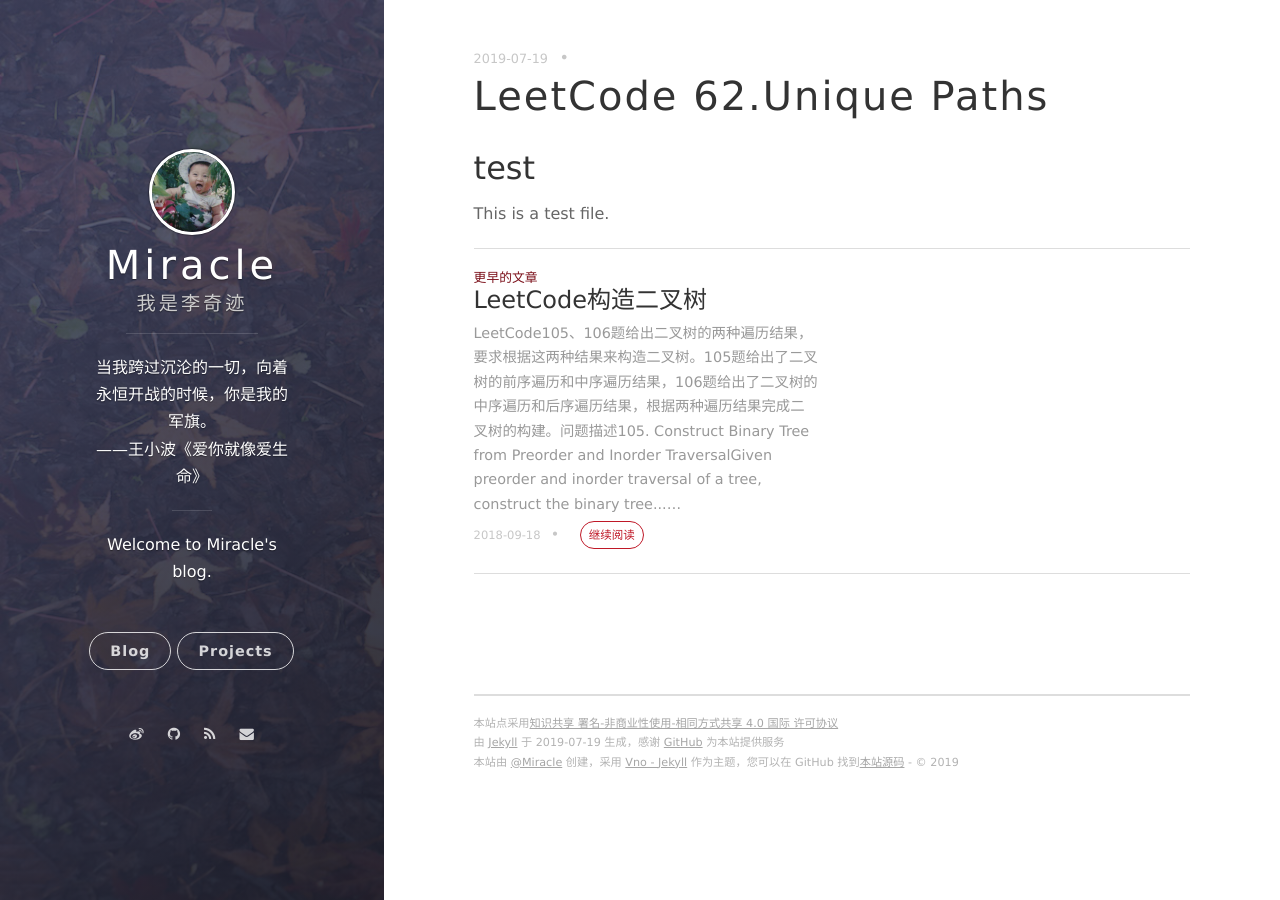
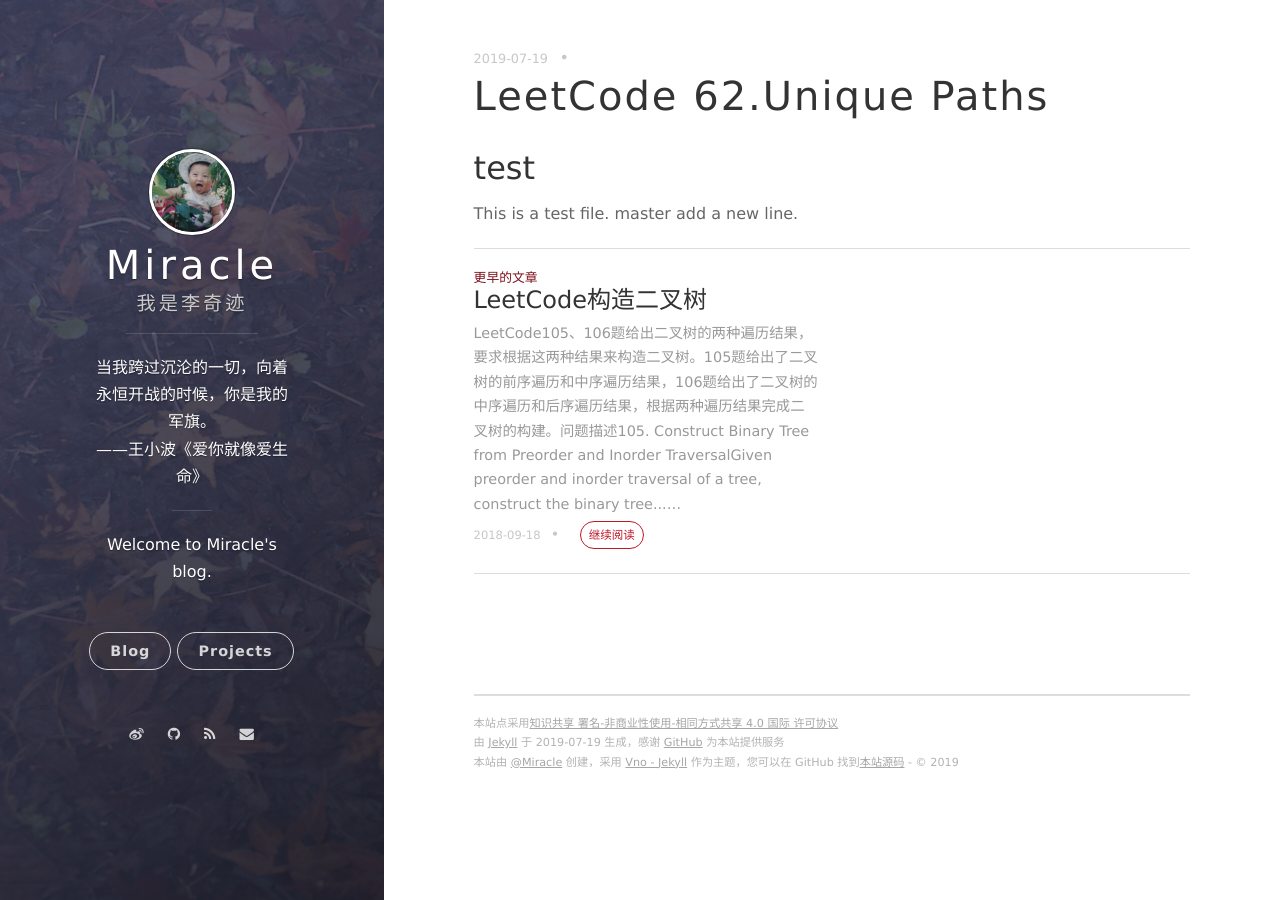
Before and after one commit to onevcat/vno-jekyll, a Jekyll site: the page built from _posts/2019-07-19-test.md, in a window 1280 px wide. Built offline with Jekyll 4.4.1, drawn with Linux system fonts in a browser that asks for light colours; nearby versions of some CDN libraries; comment, search, counter and statistics services are not loaded.

Commit message:
master add a new line

```diff
--- a/_posts/2019-07-19-test.md
+++ b/_posts/2019-07-19-test.md
@@ -5,3 +5,4 @@
 
 ## test
 This is a test file.
+master add a new line.
```
